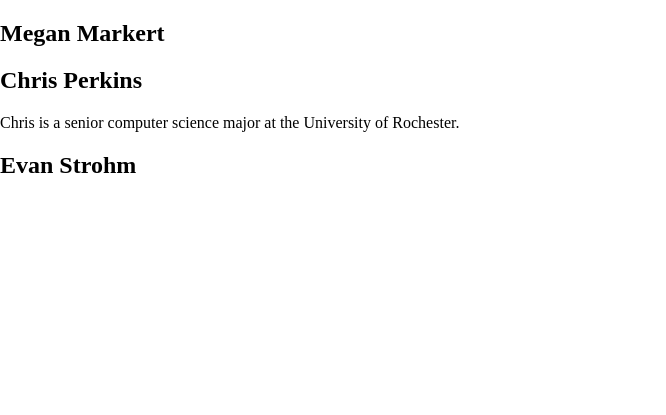
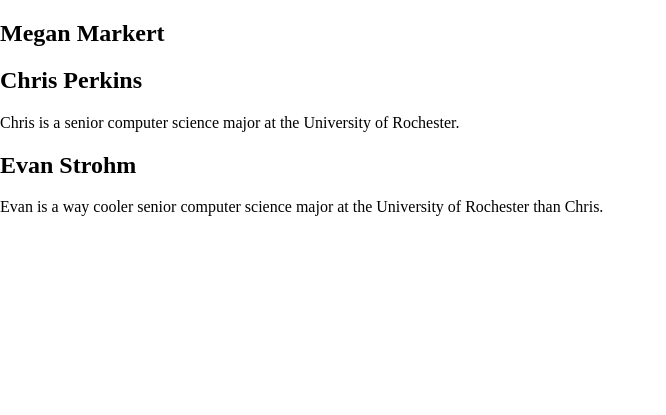
Before and after one commit to cperkin3/CSC-210-Fall-2016-Group-Project, a PHP site: page /about.php in a window 1280 px wide. Shown: the part 154-569 px from the top of the page, without its empty margins (0-666 px from the left). Run offline with PHP 8.4, Linux system fonts and the light colour scheme; some libraries are stand-ins or nearby versions.

Commit message:
Added bio for Evan

```diff
--- a/www/about.php
+++ b/www/about.php
@@ -60,6 +60,7 @@
 			<h2>Chris Perkins</h2>
 			<p>Chris is a senior computer science major at the University of Rochester.</p>
 			<h2>Evan Strohm</h2>
+			<p>Evan is a way cooler senior computer science major at the University of Rochester than Chris.</p>
 			<p></p>
 		</article>
 		<aside>
```
